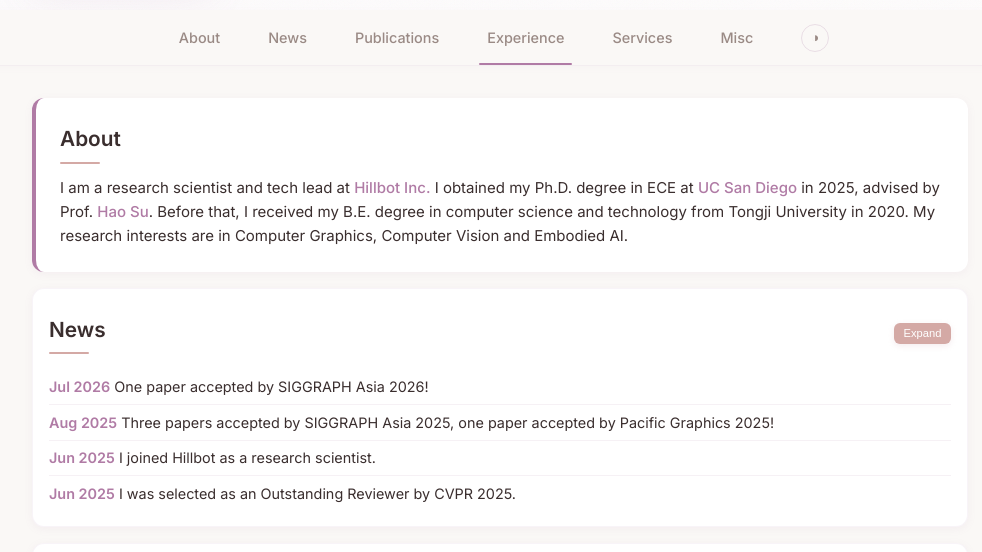
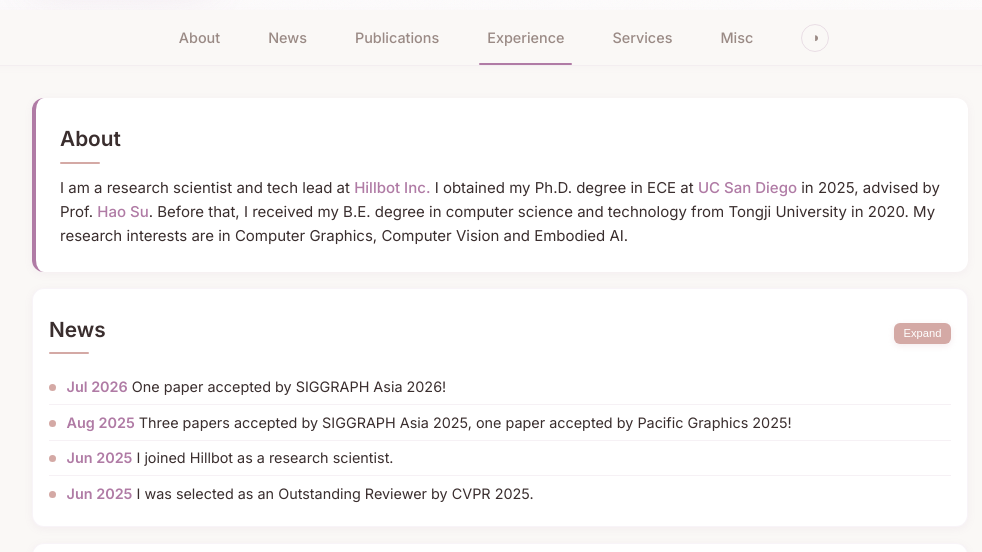
Before and after one commit to SarahWeiii/SarahWeiii.github.io, a plain HTML site: page index.html in a window 1280 px wide. Shown: the part 240-792 px from the top of the page, without its empty margins (140-1122 px from the left). Drawn offline with Linux system fonts and the light colour scheme; no server answers.

Commit message:
Add rose timeline dots to news items
Co-Authored-By: Claude Fable 5 <noreply@anthropic.com>

```diff
--- a/style.css
+++ b/style.css
@@ -384,10 +384,22 @@ a:hover {
 }
 
 .news-item {
-    padding: 0.4rem 0;
+    position: relative;
+    padding: 0.4rem 0 0.4rem 1.1rem;
     border-bottom: 1px solid rgba(166, 117, 161, 0.1);
     font-size: 0.9rem;
     line-height: 1.5;
+}
+
+.news-item::before {
+    content: '';
+    position: absolute;
+    left: 0;
+    top: 1em;
+    width: 7px;
+    height: 7px;
+    border-radius: 50%;
+    background: #D4A9A5;
 }
 
 .news-item:last-child {
```
